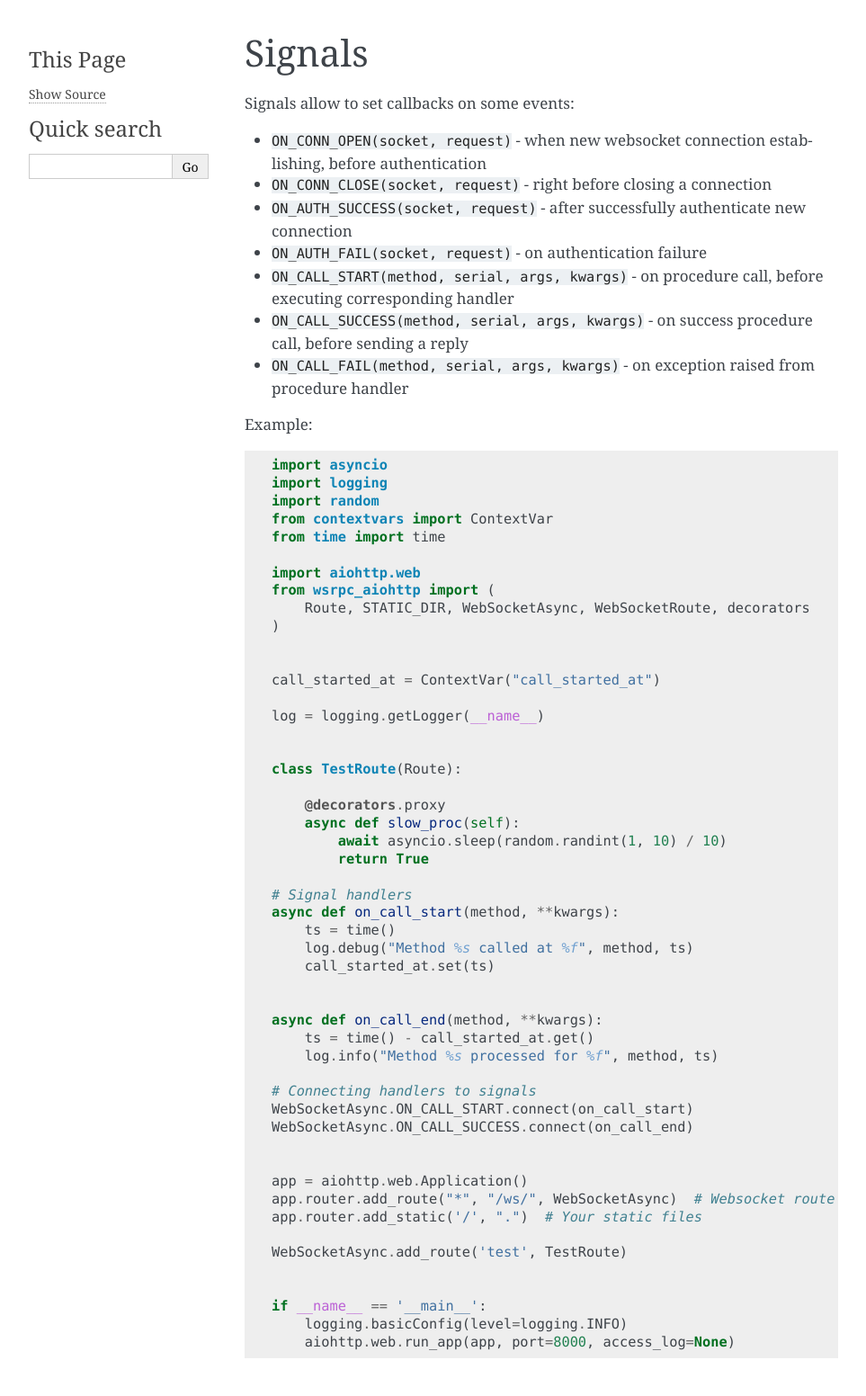
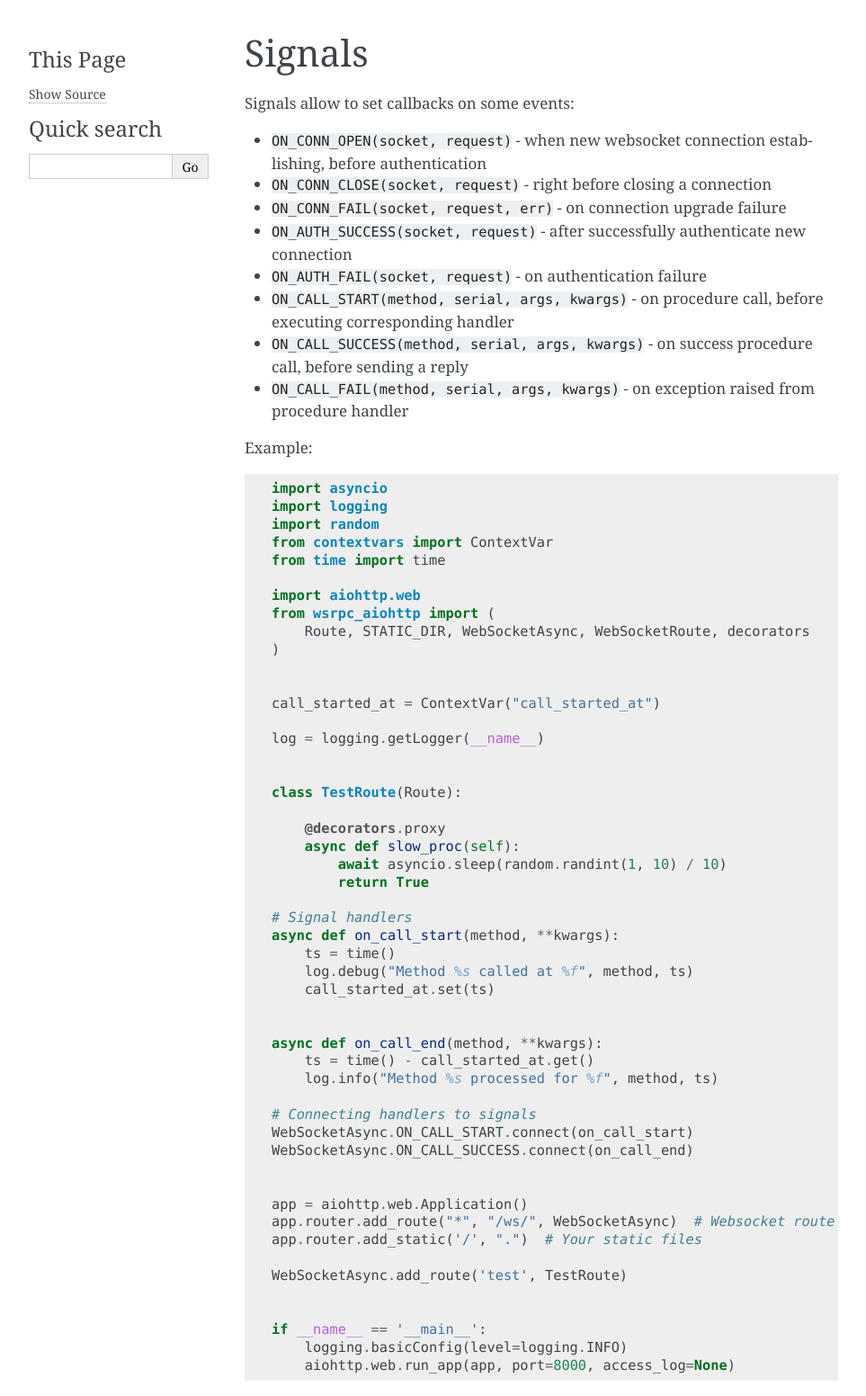
Before and after one commit to wsrpc/wsrpc-aiohttp, a Sphinx documentation site: the page built from docs/source/02-signals.rst, in a window 1280 px wide. Shown: the whole page at 90% size, without its empty margins (148-1111 px from the left). Built offline with Sphinx 7.4.7, drawn with Linux system fonts in a browser that asks for light colours; before the commit the page ends 1527 px from its top, so only the background shows below that.

Commit message:
Update docs

```diff
--- a/docs/source/02-signals.rst
+++ b/docs/source/02-signals.rst
@@ -7,6 +7,7 @@ Signals allow to set callbacks on some events:
    establishing, before authentication
 -  ``ON_CONN_CLOSE(socket, request)`` - right before closing a
    connection
+-  ``ON_CONN_FAIL(socket, request, err)`` - on connection upgrade failure
 -  ``ON_AUTH_SUCCESS(socket, request)`` - after successfully
    authenticate new connection
 -  ``ON_AUTH_FAIL(socket, request)`` - on authentication failure
```
